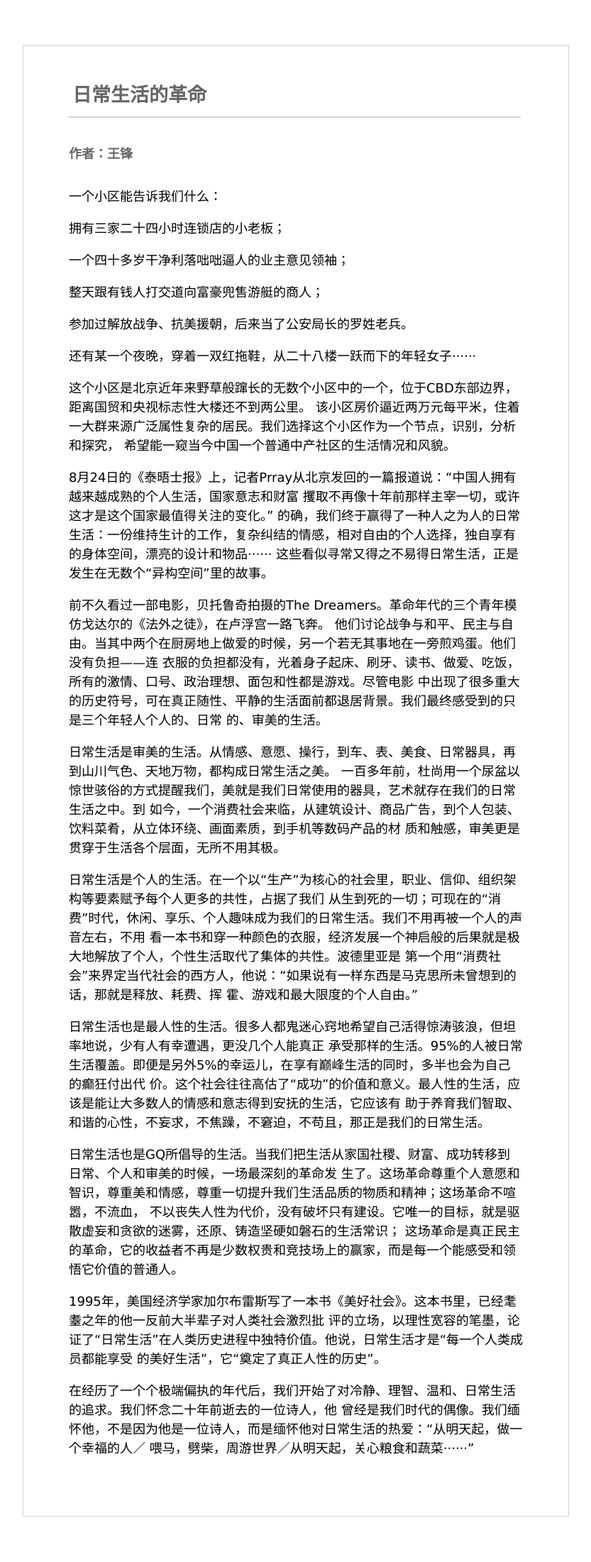
After one commit to hanx11/mysite, a Python web app: template templates/daily-life.html in a window 1280 px wide. The commit adds this page. Shown: the whole page at 71% size, without its empty margins (224-1057 px from the left). Run offline with Jinja, Linux system fonts and the light colour scheme; the template is opened without the code that fills it, so the values that code supplies are empty.

Commit message:
add daily life to mysite's blog

```diff
--- a/blog/urls.py
+++ b/blog/urls.py
@@ -12,4 +12,6 @@ urlpatterns = [
     url(r'^cate-wine-beautiful-essay/$', views.ArticleView.as_view(), name="cate-wine-beautiful-essay"),
     # 小猪大道
     url(r'^little-pig-big-road/$', views.LittlePigView.as_view(), name="little-pig-big-road"),
+    # 日常生活的革命
+    url(r'daily-life/$', DailyLifeView.as_view(), name="daily-life"),
 ]
--- a/blog/views.py
+++ b/blog/views.py
@@ -19,3 +19,8 @@ class LittlePigView(View):
 
     def get(self, request):
         return render(request, 'little-pig-big-road.html')
+
+class DailyLifeView(View):
+
+    def get(self, request):
+        return render(request, 'daily-life.html')
--- /dev/null
+++ b/templates/daily-life.html
@@ -0,0 +1,72 @@
+<!DOCTYPE html>
+<html>
+    <head>
+    	<meta charset="utf-8">
+        <title>日常生活的革命</title>
+        <link rel="shortcut icon" href="http://static.bootcss.com/www/assets/ico/favicon.png">
+        <link rel="stylesheet" type="text/css" href="http://www.liber.tech/static/css/main.css">
+    </head>
+    <body>
+    	<h2>日常生活的革命</h2>
+        <h4>作者：王锋</h4>
+        <p>一个小区能告诉我们什么：</p>
+        <p>拥有三家二十四小时连锁店的小老板；</p>
+        <p>一个四十多岁干净利落咄咄逼人的业主意见领袖；</p>
+        <p>整天跟有钱人打交道向富豪兜售游艇的商人；</p>
+        <p>参加过解放战争、抗美援朝，后来当了公安局长的罗姓老兵。</p>
+        <p>还有某一个夜晚，穿着一双红拖鞋，从二十八楼一跃而下的年轻女子······</p>
+        <p>
+        这个小区是北京近年来野草般蹿长的无数个小区中的一个，位于CBD东部边界，距离国贸和央视标志性大楼还不到两公里。
+        该小区房价逼近两万元每平米，住着一大群来源广泛属性复杂的居民。我们选择这个小区作为一个节点，识别，分析和探究，
+        希望能一窥当今中国一个普通中产社区的生活情况和风貌。
+        </p>
+        <p>
+        8月24日的《泰晤士报》上，记者Prray从北京发回的一篇报道说：“中国人拥有越来越成熟的个人生活，国家意志和财富
+        攫取不再像十年前那样主宰一切，或许这才是这个国家最值得关注的变化。” 的确，我们终于赢得了一种人之为人的日常
+        生活：一份维持生计的工作，复杂纠结的情感，相对自由的个人选择，独自享有的身体空间，漂亮的设计和物品······
+        这些看似寻常又得之不易得日常生活，正是发生在无数个“异构空间”里的故事。
+        </p>
+        <p>
+        前不久看过一部电影，贝托鲁奇拍摄的The Dreamers。革命年代的三个青年模仿戈达尔的《法外之徒》，在卢浮宫一路飞奔。
+        他们讨论战争与和平、民主与自由。当其中两个在厨房地上做爱的时候，另一个若无其事地在一旁煎鸡蛋。他们没有负担——连
+        衣服的负担都没有，光着身子起床、刷牙、读书、做爱、吃饭，所有的激情、口号、政治理想、面包和性都是游戏。尽管电影
+        中出现了很多重大的历史符号，可在真正随性、平静的生活面前都退居背景。我们最终感受到的只是三个年轻人个人的、日常
+        的、审美的生活。
+        </p>
+        <p>
+        日常生活是审美的生活。从情感、意愿、操行，到车、表、美食、日常器具，再到山川气色、天地万物，都构成日常生活之美。
+        一百多年前，杜尚用一个尿盆以惊世骇俗的方式提醒我们，美就是我们日常使用的器具，艺术就存在我们的日常生活之中。到
+        如今，一个消费社会来临，从建筑设计、商品广告，到个人包装、饮料菜肴，从立体环绕、画面素质，到手机等数码产品的材
+        质和触感，审美更是贯穿于生活各个层面，无所不用其极。
+        </p>
+        <p>
+        日常生活是个人的生活。在一个以“生产”为核心的社会里，职业、信仰、组织架构等要素赋予每个人更多的共性，占据了我们
+        从生到死的一切；可现在的“消费”时代，休闲、享乐、个人趣味成为我们的日常生活。我们不用再被一个人的声音左右，不用
+        看一本书和穿一种颜色的衣服，经济发展一个神启般的后果就是极大地解放了个人，个性生活取代了集体的共性。波德里亚是
+        第一个用“消费社会”来界定当代社会的西方人，他说：“如果说有一样东西是马克思所未曾想到的话，那就是释放、耗费、挥
+        霍、游戏和最大限度的个人自由。”
+        </p>
+        <p>
+        日常生活也是最人性的生活。很多人都鬼迷心窍地希望自己活得惊涛骇浪，但坦率地说，少有人有幸遭遇，更没几个人能真正
+        承受那样的生活。95%的人被日常生活覆盖。即便是另外5%的幸运儿，在享有巅峰生活的同时，多半也会为自己的癫狂付出代
+        价。这个社会往往高估了“成功”的价值和意义。最人性的生活，应该是能让大多数人的情感和意志得到安抚的生活，它应该有
+        助于养育我们智取、和谐的心性，不妄求，不焦躁，不窘迫，不苟且，那正是我们的日常生活。
+        </p>
+        <p>
+        日常生活也是GQ所倡导的生活。当我们把生活从家国社稷、财富、成功转移到日常、个人和审美的时候，一场最深刻的革命发
+        生了。这场革命尊重个人意愿和智识，尊重美和情感，尊重一切提升我们生活品质的物质和精神；这场革命不喧嚣，不流血，
+        不以丧失人性为代价，没有破坏只有建设。它唯一的目标，就是驱散虚妄和贪欲的迷雾，还原、铸造坚硬如磐石的生活常识；
+        这场革命是真正民主的革命，它的收益者不再是少数权贵和竞技场上的赢家，而是每一个能感受和领悟它价值的普通人。
+        </p>
+        <p>
+        1995年，美国经济学家加尔布雷斯写了一本书《美好社会》。这本书里，已经耄耋之年的他一反前大半辈子对人类社会激烈批
+        评的立场，以理性宽容的笔墨，论证了“日常生活”在人类历史进程中独特价值。他说，日常生活才是“每一个人类成员都能享受
+        的美好生活”，它“奠定了真正人性的历史”。
+        </p>
+        <p>
+        在经历了一个个极端偏执的年代后，我们开始了对冷静、理智、温和、日常生活的追求。我们怀念二十年前逝去的一位诗人，他
+        曾经是我们时代的偶像。我们缅怀他，不是因为他是一位诗人，而是缅怀他对日常生活的热爱：“从明天起，做一个幸福的人／
+        喂马，劈柴，周游世界／从明天起，关心粮食和蔬菜······”
+        </p>
+    </body>
+</html>
--- a/templates/home.html
+++ b/templates/home.html
@@ -43,6 +43,9 @@
                 <li class="list-group-item title">
                     <a href="http://liber.tech/blog/little-pig-big-road/">小猪大道</a>
                 </li>
+                <li class="list-group-item title">
+                    <a href="http://liber.tech/blog/daily-life/">日常生活的革命</a>
+                </li>
             </ul>
         </div>
 
```
